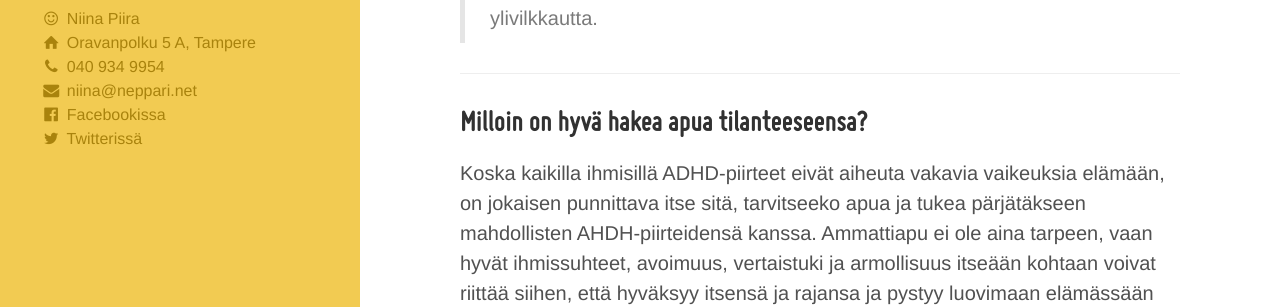
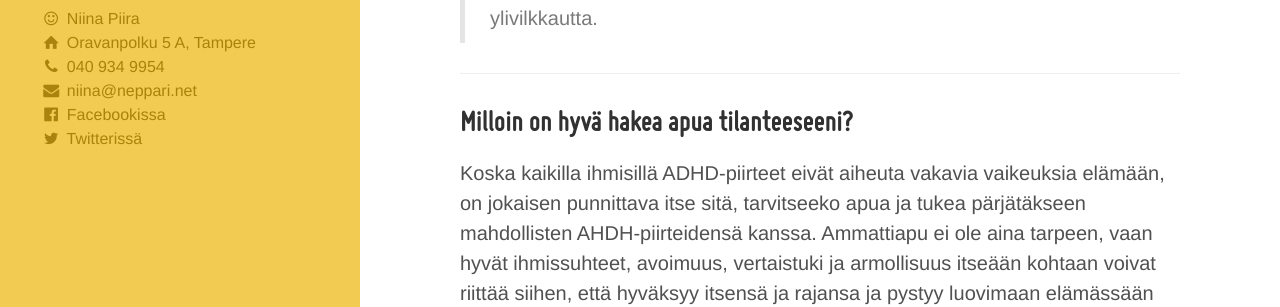
Before and after one commit to niinapiira/neppari.net, a Jekyll site: the page built from pieni-adhd-infopaketti.md, in a window 1280 px wide and 900 px high, scrolled down 1846 px. Shown: the part 155-462 px from the top of the window. Built offline with Jekyll 4.4.1, drawn with Linux system fonts in a browser that asks for light colours.

Commit message:
Updated pieni-adhd-infopaketti.md

```diff
--- a/pieni-adhd-infopaketti.md
+++ b/pieni-adhd-infopaketti.md
@@ -59,7 +59,7 @@ b) johtuvatko ne aidosti aivojen neurologiasta vai joistain muutettavissa ja par
 
 ___
 
-## Milloin on hyvä hakea apua tilanteeseensa?
+## Milloin on hyvä hakea apua tilanteeseeni?
 
 Koska kaikilla ihmisillä ADHD-piirteet eivät aiheuta vakavia vaikeuksia elämään, on jokaisen punnittava itse sitä, tarvitseeko apua ja tukea pärjätäkseen mahdollisten AHDH-piirteidensä kanssa.
 Ammattiapu ei ole aina tarpeen, vaan hyvät ihmissuhteet, avoimuus, vertaistuki ja armollisuus itseään kohtaan voivat riittää siihen, että hyväksyy itsensä ja rajansa ja pystyy luovimaan elämässään haasteidensa kanssa.
```
